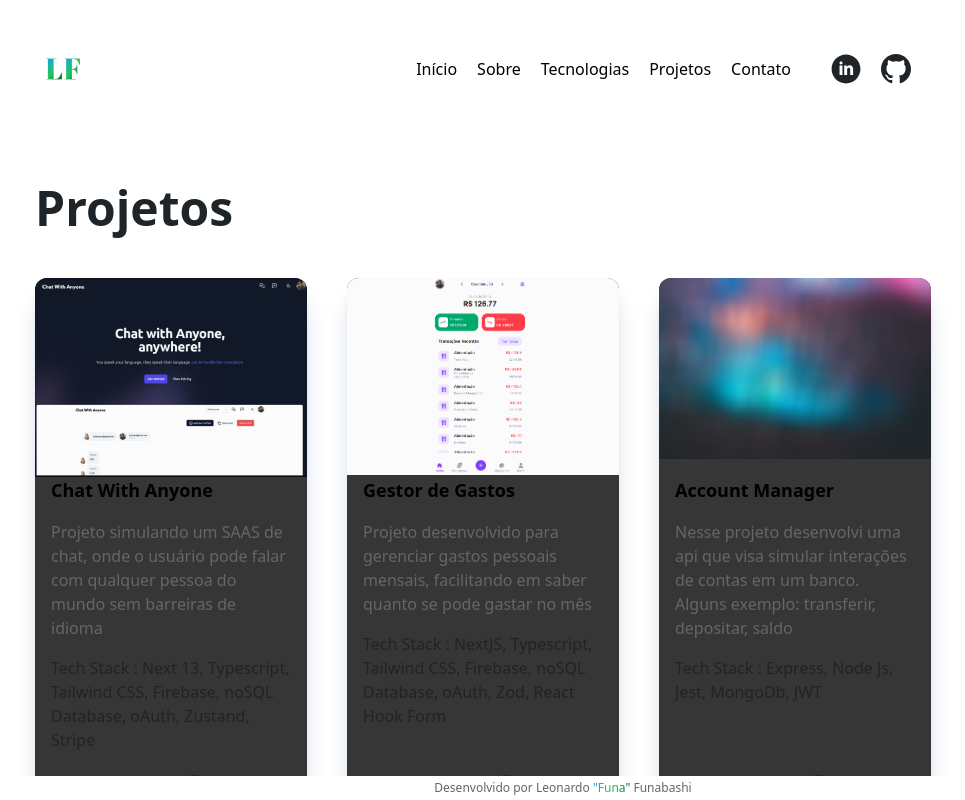
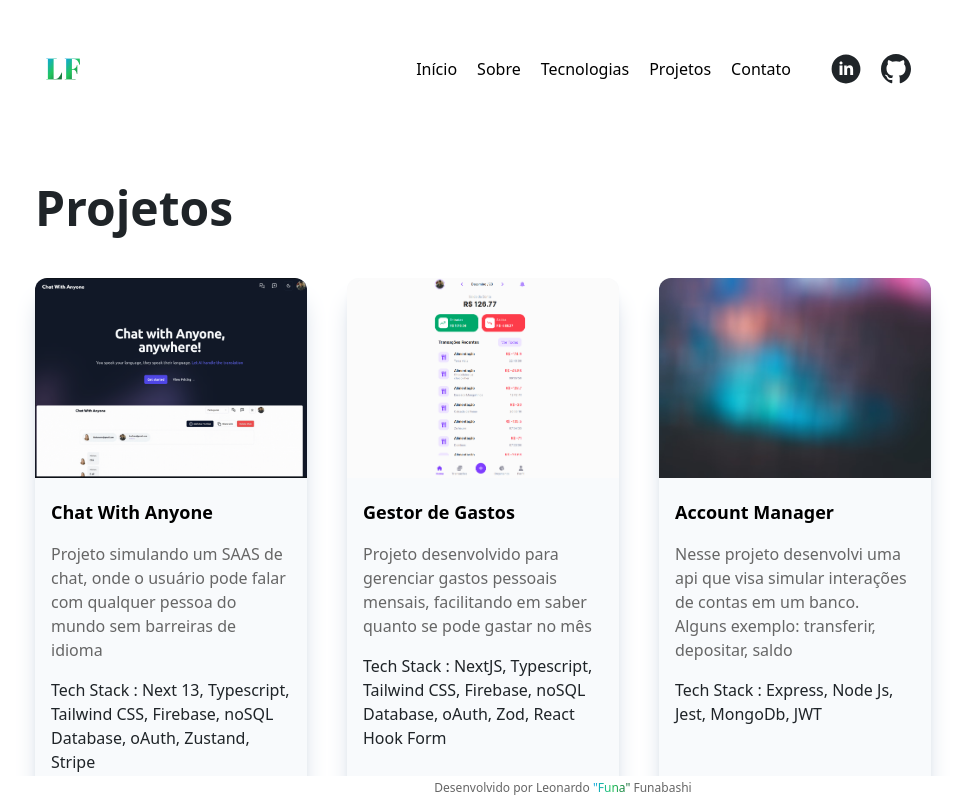
Before and after one commit to LeoFuna/leo-funa, a Next.js app: page /projects in a window 1280 px wide. Shown: the top 800 px of the page, without its empty margins (157-1122 px from the left). Built offline with nearby package versions, Linux system fonts and the light colour scheme.

Commit message:
style: fixing bug on light thema devices at projects page

```diff
--- a/src/components/Project.jsx
+++ b/src/components/Project.jsx
@@ -3,18 +3,17 @@ import React from "react";
 
 export default function Project({ title, imagePath, description, techstack, previewLink, githubLink }) {
   return (
-    <article className="flex flex-col rounded-xl bg-dark-card max-h-[600px] mt-10 overflow-hidden shadow-xl shadow-slate-300 dark:shadow-slate-900">
-      <div className="h-2/6">
+    <article className="flex flex-col rounded-xl dark:bg-dark-card bg-slate-50 h-[600px] mt-10 overflow-hidden shadow-xl shadow-slate-300 dark:shadow-slate-900">
+      <div className="h-2/6 max-h-[200px] relative">
         <Image
-          width={800}
-          height={800}
           src={imagePath}
           title={title}
+          fill="responsive"
           loading="lazy"
           alt={`${title} logo`}
         />
       </div>
-      <div className="dark:bg-dark-card flex-1 p-4 flex flex-col justify-between">
+      <div className="dark:bg-dark-card bg-slate-50 flex-1 p-4 flex flex-col justify-between">
         <div>
           <h1 className="dark:text-light-heading font-semibold text-lg pt-1">{title}</h1>
           <p className="text-content pt-4 font-light">{description}</p>
```
